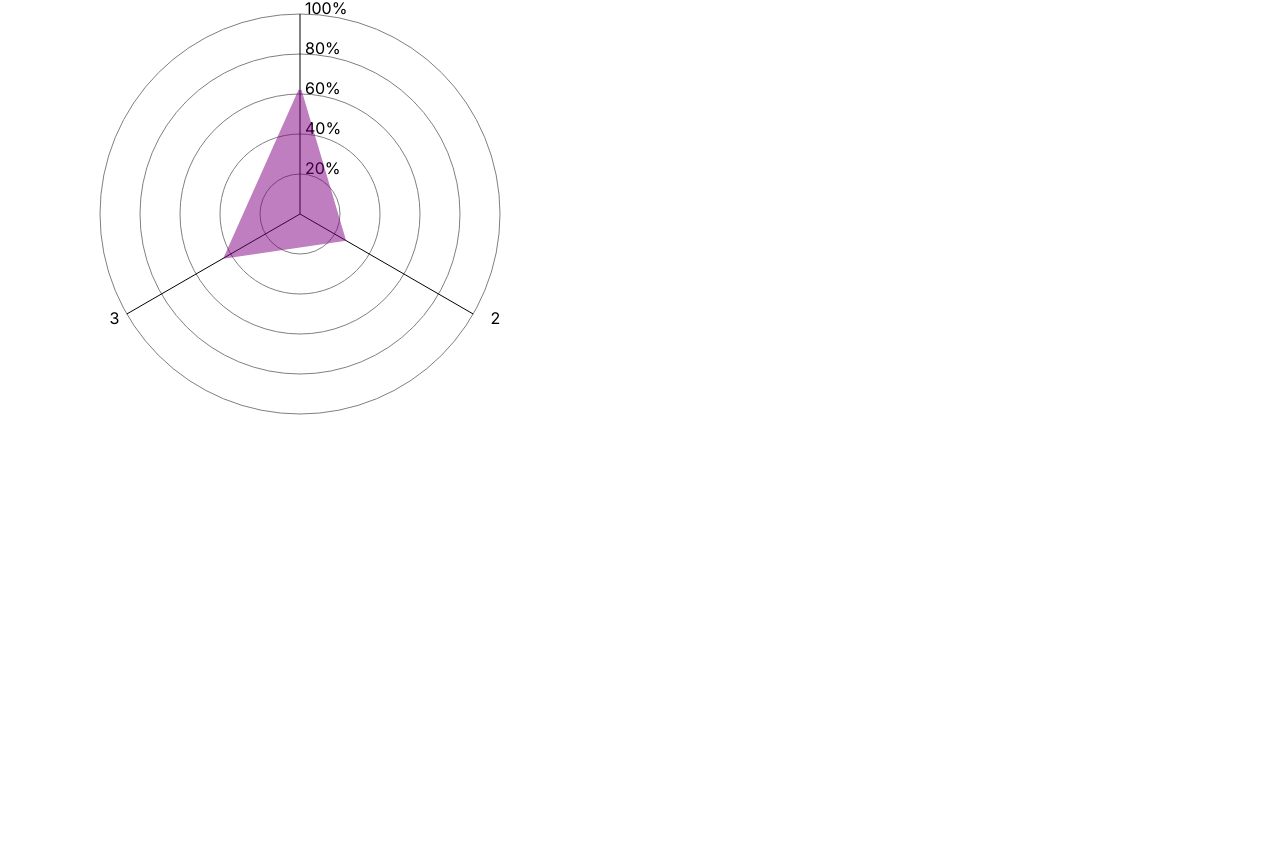
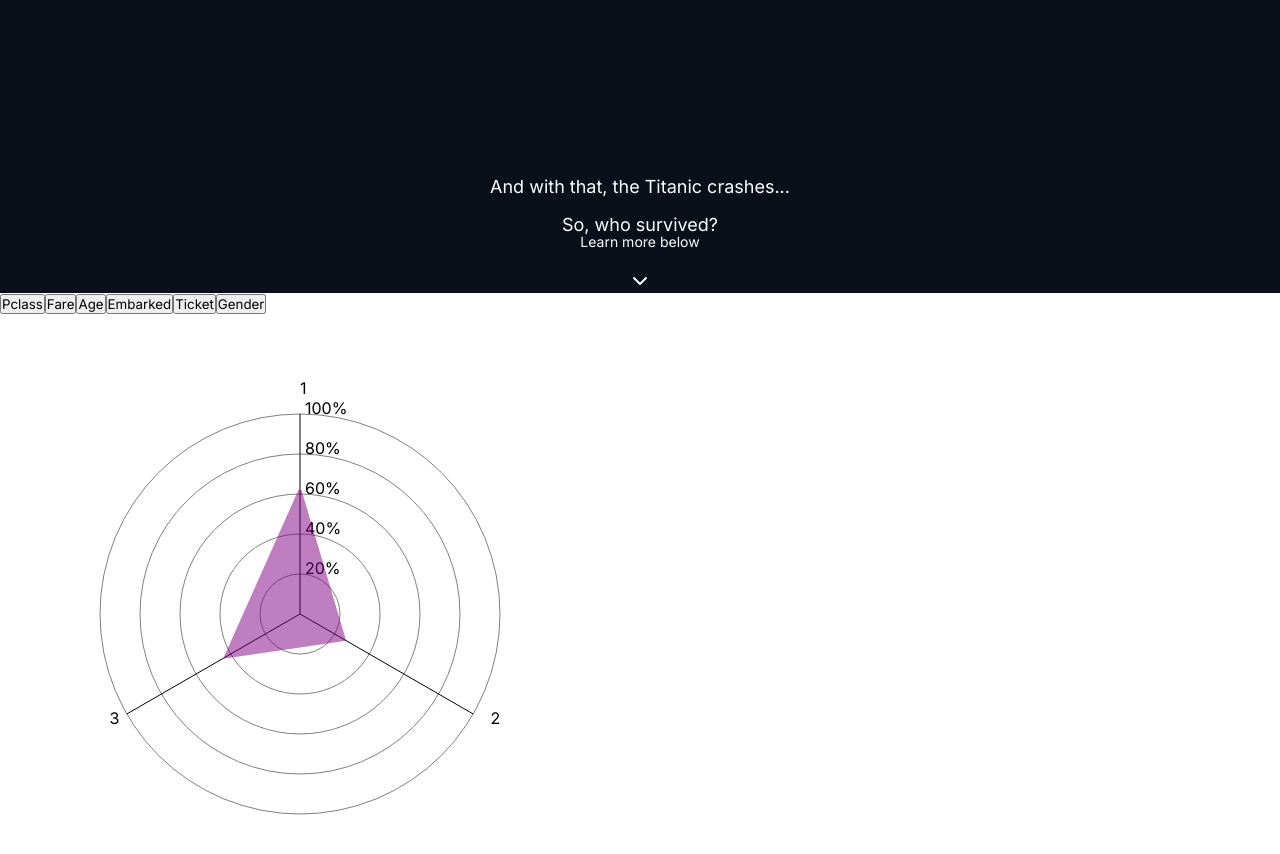
Before and after one commit to acnieto707/ECS163_FinalProject, a plain HTML site: page index.html in a window 1280 px wide. Shown: the part 3387-4241 px from the top of the page. Before the commit the page ends 3905 px from the top, so only its background shows below. Drawn offline with nearby package versions, Linux system fonts and the light colour scheme.

Commit message:
finished story

```diff
--- a/index.html
+++ b/index.html
@@ -55,6 +55,16 @@
                 <p class="hidden"><span class="quotesL">"</span>Did you feel that? It felt like we hit something...Is everything alright?<span class="quotes">"</p>
                 <p class="hidden"><span class="quotesL">"</span>Please remain calm, ladies and gentlemen. We're investigating the situation. Everything will be under control.<span class="quotes">"</p>
                 <p class="hidden"><span class="quotesL">"</span>I thought we were supposed to be unsinkable. What if something's wrong?<span class="quotes">"</p>
+            </div>
+        </section>
+        <section id="end">
+            <div id="ending-group">
+                <p class="end-para">And with that, the Titanic crashes...</p>
+                <p class="end-para">So, who survived?</p>
+            </div>
+            <div id="end-arrow">
+                <p id="learn-more">Learn more below</p>
+                <img src="images/chevron-down.svg" width="24" alt="down arrow">
             </div>
         </section>
     </div>
--- a/styles.css
+++ b/styles.css
@@ -125,9 +125,9 @@ p {
 #content {
     position: relative;
     width: 100%;
-    height: 330vh;
+    height: 380vh;
     background: rgb(71,143,189);
-    background: linear-gradient(180deg, rgba(71,143,189,1) 0%, rgba(10,15,25,1) 60%);
+    background: linear-gradient(180deg, rgba(71,143,189,1) 0%, rgba(10,15,25,1) 50%);
     overflow: hidden ;
 
     display: flex;
@@ -273,3 +273,40 @@ p {
     -ms-transform: scale(-1, 1);
     transform: scale(-1, 1);
 }
+
+#end {
+    width: 100vw;
+    margin-top: 300px;
+    text-align: center;
+}
+
+#ending-group{
+    color: #fefefe;
+    /* text-align: center; */
+}
+
+.end-para {
+    font-size: 18px;
+}
+
+.ver-dot {
+    font-size: 72px;
+    color: #fefefe;
+    text-align: center;
+}
+
+#learn-more {
+    font-size: 14px;
+    color: #fefefe;
+}
+
+#end-arrow {
+    position: absolute;
+    left: 0;
+    right: 0;
+    bottom: 0;
+    display: flex;
+    flex-direction: column;
+    align-items: center;
+    justify-content: center;
+}
```
Also changed, not shown: images/chevron-down.svg (added).
